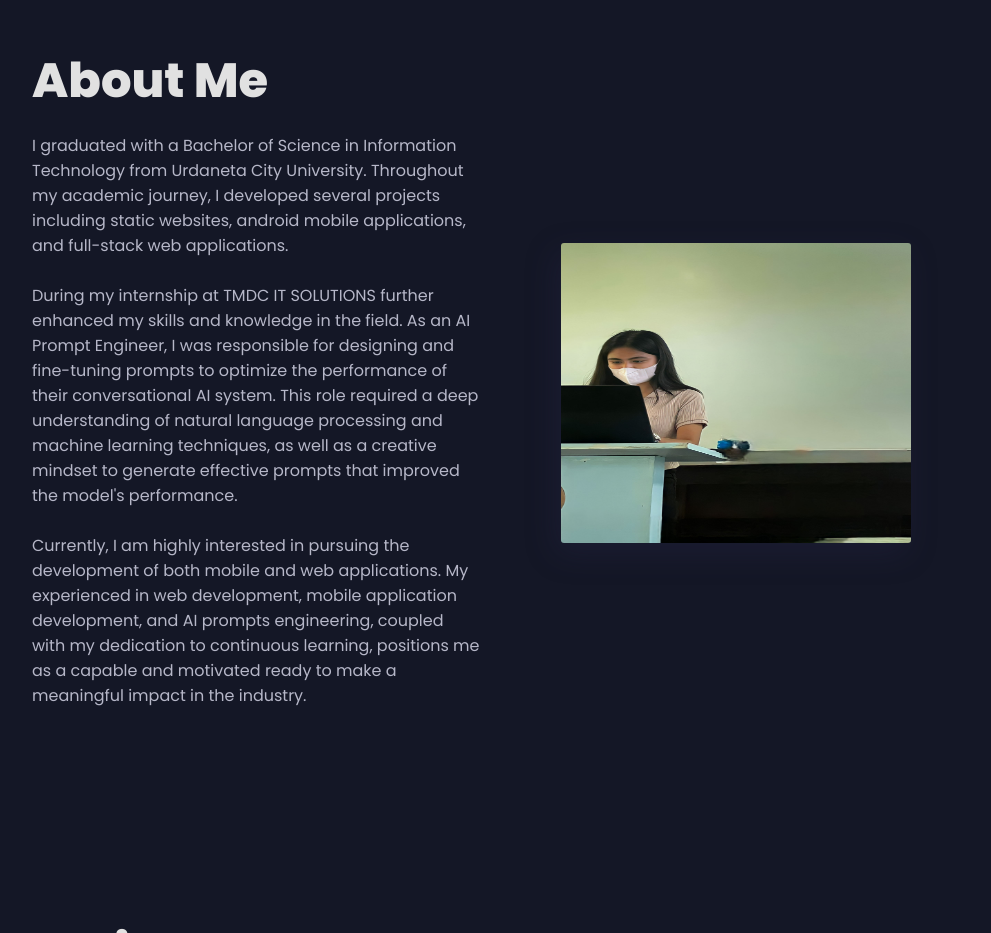
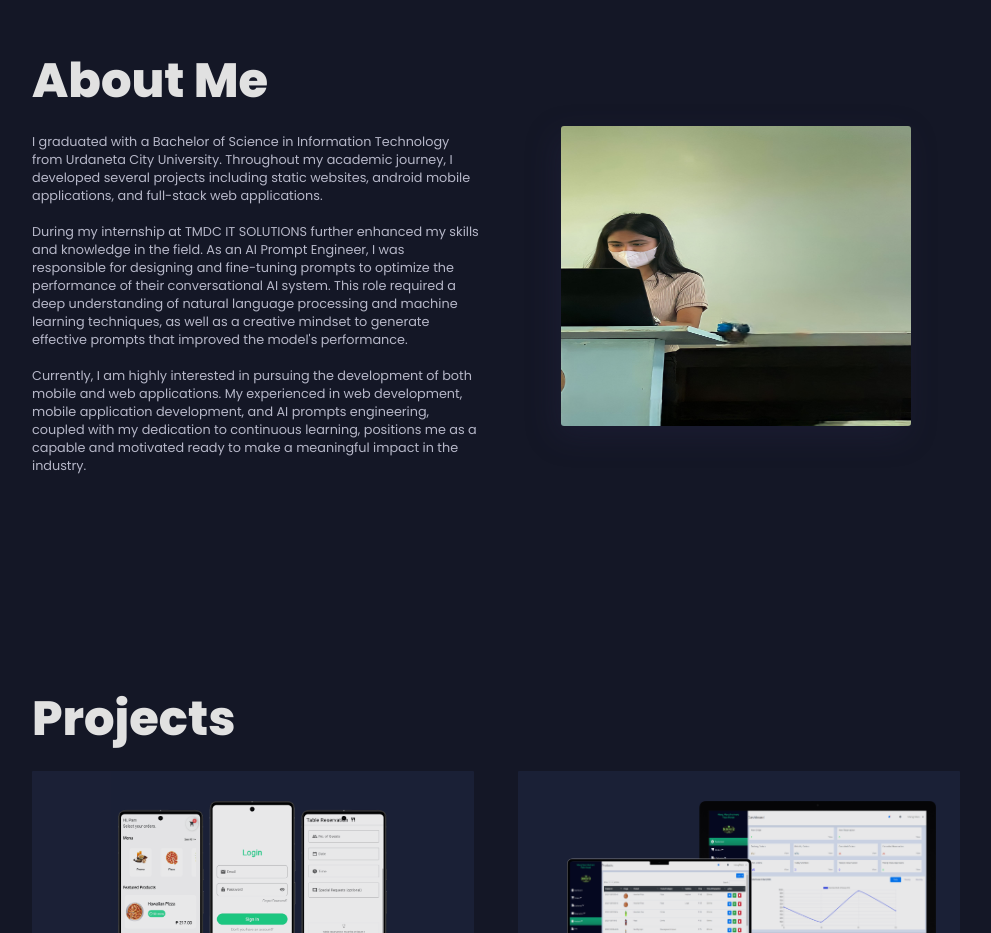
Before and after one commit to patacsilpam/pampatacsil, a React (Vite) app: page / in a window 1280 px wide. Shown: the part 1020-1953 px from the top of the page, without its empty margins (144-1135 px from the left). Built offline with nearby package versions, Linux system fonts and the light colour scheme.

Commit message:
Update font-size in about me

```diff
--- a/src/App.css
+++ b/src/App.css
@@ -161,7 +161,7 @@ hr{
     color: var(--gray);
 }
 .about > .about-section > p{
-    font-size: 1rem;
+    font-size: .8rem;
     margin: 1rem 0;
 }
 .about > .about-section > img{
```
